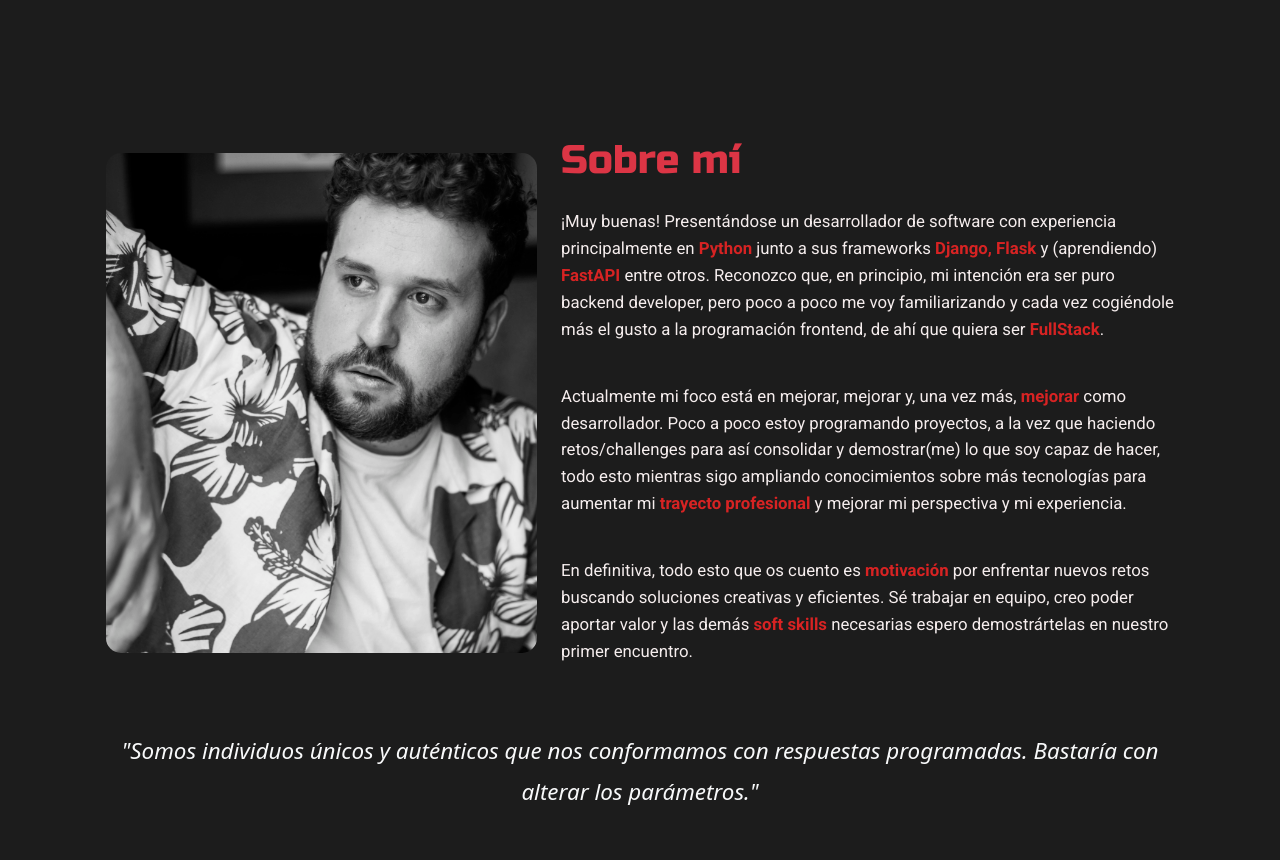
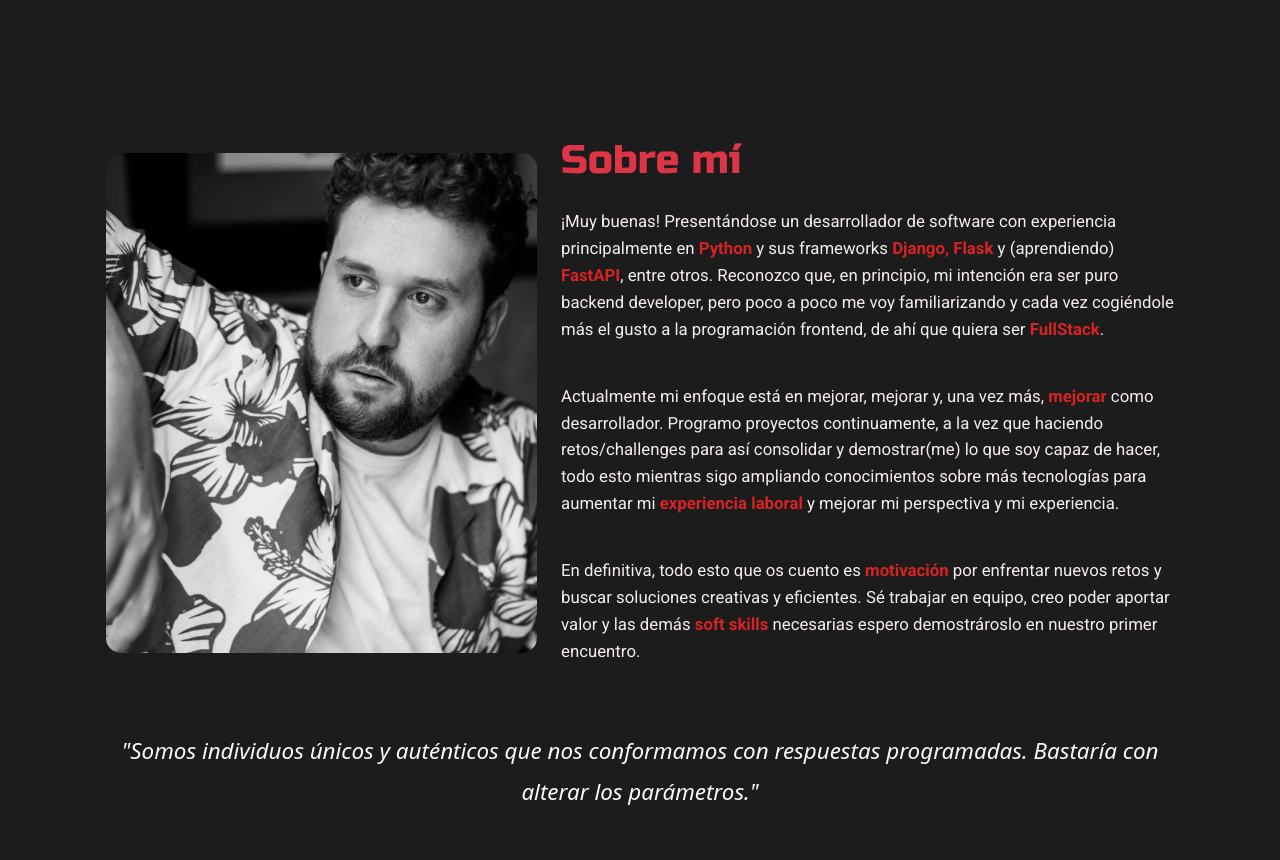
Before and after one commit to KikolasDEV/old_Portafolio, a Django app: page / in a window 1280 px wide. Shown: the part 810-1670 px from the top of the page. Run offline with Django 5.2, Linux system fonts and the light colour scheme; some libraries are stand-ins or nearby versions.

Commit message:
Cambios gramaticales

```diff
--- a/myportfolio/templates/projects/index.html
+++ b/myportfolio/templates/projects/index.html
@@ -88,15 +88,15 @@
                 <div class="col-md-7 roboto-regular">
                     <h2 class="russo-one-regular text-danger">Sobre mí</h2>
                     <p>
-                        ¡Muy buenas! Presentándose un desarrollador de software con experiencia principalmente en <strong>Python</strong> junto a sus frameworks <strong>Django, Flask</strong> y (aprendiendo) <strong>FastAPI</strong> entre otros.
+                        ¡Muy buenas! Presentándose un desarrollador de software con experiencia principalmente en <strong>Python</strong> y sus frameworks <strong>Django, Flask</strong> y (aprendiendo) <strong>FastAPI</strong>, entre otros.
                         Reconozco que, en principio, mi intención era ser puro backend developer, pero poco a poco me voy familiarizando y cada vez cogiéndole más el gusto a la programación frontend, de ahí que quiera ser <strong>FullStack</strong>.
                     </p>
                     <p>
-                        Actualmente mi foco está en mejorar, mejorar y, una vez más, <strong>mejorar</strong> como desarrollador. Poco a poco estoy programando proyectos, a la vez que haciendo retos/challenges para así consolidar y demostrar(me) lo que soy capaz de hacer,
-                        todo esto mientras sigo ampliando conocimientos sobre más tecnologías para aumentar mi <strong>trayecto profesional</strong> y mejorar mi perspectiva y mi experiencia.
+                        Actualmente mi enfoque está en mejorar, mejorar y, una vez más, <strong>mejorar</strong> como desarrollador. Programo proyectos continuamente, a la vez que haciendo retos/challenges para así consolidar y demostrar(me) lo que soy capaz de hacer,
+                        todo esto mientras sigo ampliando conocimientos sobre más tecnologías para aumentar mi <strong>experiencia laboral</strong> y mejorar mi perspectiva y mi experiencia.
                     </p>
                     <p>
-                        En definitiva, todo esto que os cuento es <strong>motivación</strong> por enfrentar nuevos retos buscando soluciones creativas y eficientes. Sé trabajar en equipo, creo poder aportar valor y las demás <strong>soft skills</strong> necesarias espero demostrártelas en nuestro primer encuentro.
+                        En definitiva, todo esto que os cuento es <strong>motivación</strong> por enfrentar nuevos retos y buscar soluciones creativas y eficientes. Sé trabajar en equipo, creo poder aportar valor y las demás <strong>soft skills</strong> necesarias espero demostrároslo en nuestro primer encuentro.
                     </p>
                 </div>
             </div>
```
